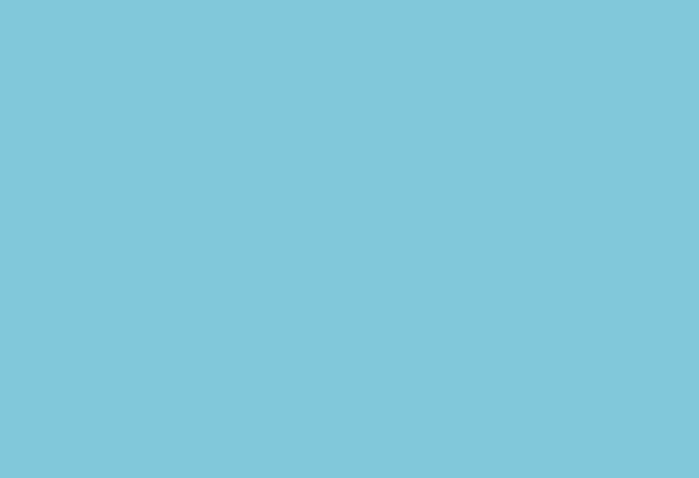
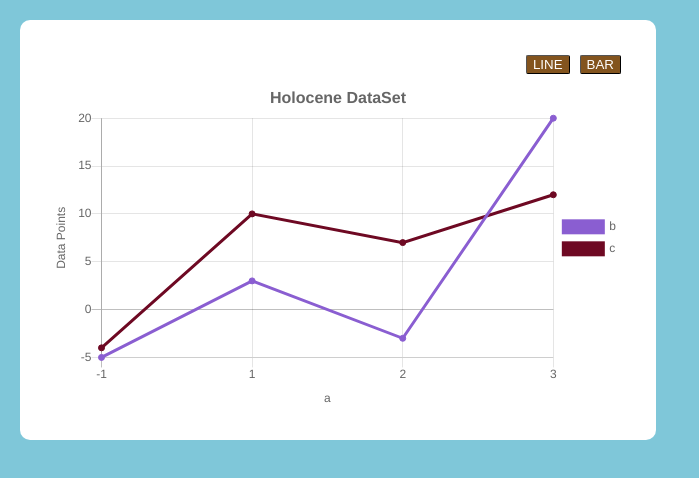
Before and after one commit to katmd/2d-web-challenge, a React app: page / in a window 1280 px wide. Shown: the whole page, without its empty margins (0-699 px from the left). Built offline with nearby package versions, Linux system fonts and the light colour scheme.

Commit message:
feat: graph component with line and bar options

```diff
--- /dev/null
+++ b/app/components/graph.js
@@ -0,0 +1,163 @@
+import React, { Component } from "react";
+import Chart from "chart.js";
+let graph;
+
+export default class Graph extends Component {
+  constructor(props) {
+    super();
+    this.state = {
+      chartType: "line",
+      datasets: []
+    };
+    this.createChart = this.createChart.bind(this);
+    this.selectChartType = this.selectChartType.bind(this);
+    this.getChartColors = this.getChartColors.bind(this);
+    this.getChartData = this.getChartData.bind(this);
+    this.props = props;
+  }
+
+  componentDidMount() {
+    this.createChart();
+  }
+
+  componentDidUpdate() {
+    this.createChart();
+  }
+
+  selectChartType(type) {
+    this.setState({ chartType: type });
+  }
+
+  getChartColors() {
+    let letters = "0123456789ABCDEF".split("");
+    let color = "#";
+    for (var i = 0; i < 6; i++) {
+      color += letters[Math.floor(Math.random() * 16)];
+    }
+    return color;
+  }
+
+  getChartData() {
+    // bring in data from props
+    let sortedData = this.props.sortedData;
+    let xAxisLabel = this.props.xAxisLabel;
+
+    // format sorted data into graph components
+    let graphxAxis = [];
+    let graphData = {};
+    sortedData.forEach(element => {
+      for (let key of Object.keys(element)) {
+        if (key !== xAxisLabel && graphData[key]) {
+          graphData[key].push(element[key]);
+        } else if (key !== xAxisLabel && !graphData[key]) {
+          graphData[key] = [element[key]];
+        } else {
+          graphxAxis.push(element[key]);
+        }
+      }
+    });
+    let keyIdxCounter = 0;
+    let graphDatasets = [];
+    for (let key of Object.keys(graphData)) {
+      let color = this.getChartColors();
+      graphDatasets.push({
+        label: key,
+        data: graphData[key],
+        fill: false,
+        borderColor: color,
+        backgroundColor: color
+      });
+      if (
+        this.state.datasets.length === 0 ||
+        graphDatasets[keyIdxCounter].data.length !==
+          this.state.datasets[keyIdxCounter].data.length
+      ) {
+        // retain color if data already exists
+        if (this.state.datasets[keyIdxCounter]) {
+          graphDatasets[keyIdxCounter].borderColor = this.state.datasets[
+            keyIdxCounter
+          ].borderColor;
+          graphDatasets[keyIdxCounter].backgroundColor = this.state.datasets[
+            keyIdxCounter
+          ].backgroundColor;
+        }
+        this.setState({ datasets: graphDatasets });
+      }
+      keyIdxCounter++;
+    }
+
+    return { graphxAxis: graphxAxis, graphDatasets: this.state.datasets };
+  }
+
+  createChart() {
+    let chartData = this.getChartData();
+
+    // check if graph exists to trigger update of data
+    if (typeof graph !== "undefined") {
+      graph.destroy();
+    }
+
+    // create graph with chartData
+    const ctx = document.getElementById("graph").getContext("2d");
+    graph = new Chart(ctx, {
+      type: this.state.chartType,
+      data: {
+        //Bring in data
+        labels: chartData.graphxAxis,
+        datasets: chartData.graphDatasets
+      },
+      options: {
+        maintainAspectRatio: false,
+        title: {
+          display: true,
+          text: "Holocene DataSet",
+          fontSize: 16
+        },
+        legend: {
+          position: "right"
+        },
+        elements: {
+          line: {
+            tension: 0 // disables bezier curves
+          }
+        },
+        scales: {
+          xAxes: [
+            {
+              scaleLabel: {
+                display: true,
+                labelString: this.props.xAxisLabel
+              }
+            }
+          ],
+          yAxes: [
+            {
+              scaleLabel: {
+                display: true,
+                labelString: "Data Points"
+              }
+            }
+          ]
+        }
+      }
+    });
+  }
+
+  render() {
+    return (
+      <div className="graph-container">
+        <div className="graph-options">
+          <button type="submit" onClick={() => this.selectChartType("line")}>
+            LINE
+          </button>
+          <button type="submit" onClick={() => this.selectChartType("bar")}>
+            BAR
+          </button>
+        </div>
+        <div id="graph-body">
+          <canvas id="graph" />
+        </div>
+      </div>
+    );
+  }
+}
--- a/app/components/home.js
+++ b/app/components/home.js
@@ -1,4 +1,5 @@
 import React from "react";
+import Graph from "./graph";
 
 export default class Home extends React.Component {
   constructor() {
@@ -9,13 +10,19 @@ export default class Home extends React.Component {
         { a: 3, b: 20, c: 12 },
         { a: -1, b: -5, c: -4 },
         { a: 2, b: -3, c: 7 }
-      ]
+      ],
+      xAxisLabel: "a"
     };
   }
 
   render() {
+    let xAxisLabel = this.state.xAxisLabel;
+    let sortedData = [...this.state.data].sort((a, b) => a[xAxisLabel] - b[xAxisLabel]);
     return (
       <div id="container">
+        <div className={this.state.dataVisualsView}>
+          <Graph sortedData={sortedData} xAxisLabel={xAxisLabel} />
+        </div>
       </div>
     );
   }
--- a/app/style.css
+++ b/app/style.css
@@ -18,3 +18,40 @@ body {
   display: flex;
   flex-direction: column;
 }
+
+/* GRAPH STYLES */
+.graph-container {
+  display: flex;
+  flex-direction: column;
+  width: 45vw;
+  height: 45vh;
+  min-width: 300px;
+  min-height: 150px;
+  background: white;
+  margin: 20px;
+  padding: 30px 30px;
+  border-radius: 10px;
+}
+
+.graph-options {
+  display: flex;
+  justify-content: flex-end;
+}
+
+.graph-options button {
+  color: white;
+  background-color: #83541e;
+  border-width: 1px;
+  border-radius: 2px;
+  margin: 5px;
+}
+
+.graph-options button:hover {
+  background-color: #b17736;
+}
+
+#graph-body {
+  position: relative;
+  width: 100%;
+  height: 100%;
+}
```
